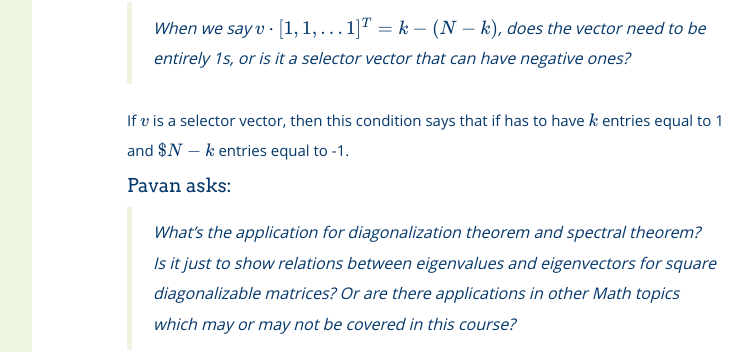
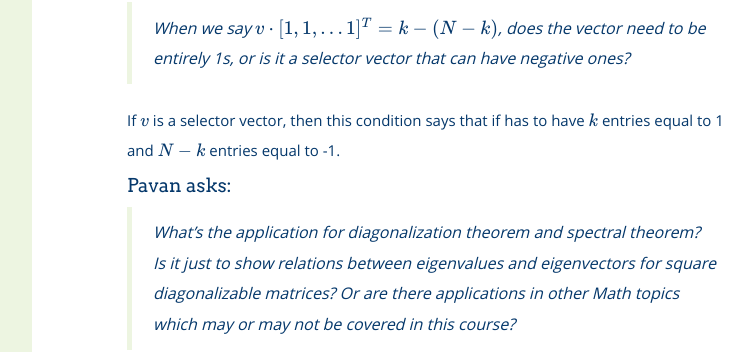
Before and after one commit to bbadzioch/461_site, a Jekyll site: the page built from modules/schedule/_posts/2000-01-08-week_8.md, in a window 1280 px wide and 900 px high, scrolled down 3779 px. Shown: the part 123-475 px from the top of the window, without its empty margins (288-1042 px from the left). Built offline with Jekyll 4.4.1, drawn with Linux system fonts in a browser that asks for light colours; nearby versions of some CDN libraries; formulas are drawn with MathJax 3.

```diff
--- a/modules/schedule/_posts/weekly_digests/weekly_digest_8.md
+++ b/modules/schedule/_posts/weekly_digests/weekly_digest_8.md
@@ -136,7 +136,7 @@ of the spring break.
 > or is it a selector vector that can have negative ones?
 
 If $$v$$ is a selector vector, then this condition says that if has to have $$k$$ entries equal to 1
-and $$$N-k$$ entries equal to -1.
+and $$N-k$$ entries equal to -1.
 
 
 #### Pavan asks:
```
